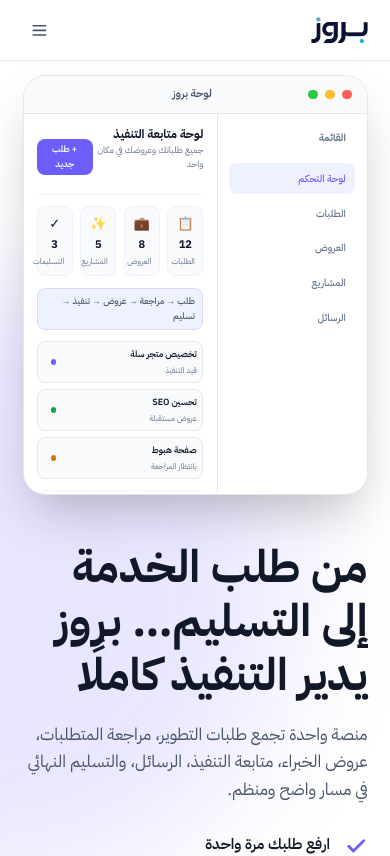
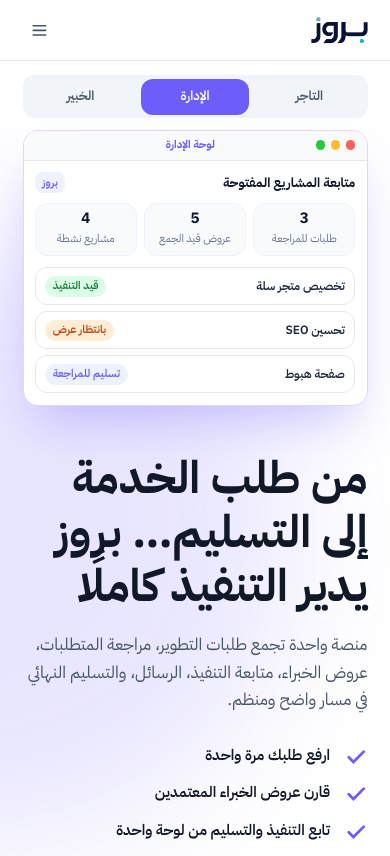
Before and after one commit to shanber/BOROZ-AGANCY, a Next.js app: page / in a window 390 px wide. Shown: the top 856 px of the page. Built offline with nearby package versions, Linux system fonts and the light colour scheme; what tailwindcss-rtl would draw is missing.

Commit message:
Polish auth inputs and homepage hero

```diff
--- a/app/(auth)/login/page.tsx
+++ b/app/(auth)/login/page.tsx
@@ -195,7 +195,7 @@
             <button
               type="submit"
               disabled={isLoading}
-              className="w-full bg-[#6D5DFB] hover:bg-[#4F46E5] disabled:bg-slate-400 text-white font-semibold py-2.5 rounded-lg transition-colors"
+              className="w-full bg-[#6D5DFB] hover:bg-[#4F46E5] disabled:bg-slate-400 text-white font-semibold py-2.5 rounded-xl transition-colors"
             >
               {isLoading ? 'جاري الدخول...' : 'تسجيل الدخول'}
             </button>
--- a/app/(auth)/register/merchant/page.tsx
+++ b/app/(auth)/register/merchant/page.tsx
@@ -94,34 +94,34 @@
   };
 
   return (
-    <div className="min-h-screen bg-gradient-to-br from-primary-navy via-[#06B6D4]/30 to-primary-navy flex items-center justify-center p-4">
+    <div className="min-h-screen bg-[#F8FAFC] flex items-center justify-center p-4">
       {/* Background decorative elements */}
-      <div className="absolute top-0 left-0 w-96 h-96 bg-[#06B6D4] opacity-10 rounded-full blur-3xl" />
-      <div className="absolute bottom-0 right-0 w-96 h-96 bg-primary-navy opacity-10 rounded-full blur-3xl" />
+      <div className="absolute top-0 left-0 w-96 h-96 bg-[#6D5DFB] opacity-[0.06] rounded-full blur-3xl pointer-events-none" />
+      <div className="absolute bottom-0 right-0 w-96 h-96 bg-[#6D5DFB] opacity-[0.05] rounded-full blur-3xl pointer-events-none" />
 
       {/* Content */}
       <div className="relative z-10 w-full max-w-md">
         {/* Logo */}
         <div className="text-center mb-8">
           <div className="flex justify-center mb-4">
-            <Image src="/شعار%20بروز.svg" alt="بروز" width={100} height={40} className="h-10 w-auto object-contain brightness-0 invert" />
+            <Image src="/شعار%20بروز.svg" alt="بروز" width={100} height={40} className="h-10 w-auto object-contain" />
           </div>
-          <p className="text-slate-300 text-sm">منصة خدمات وخبراء متاجر سلة</p>
+          <p className="text-slate-500 text-sm">منصة خدمات وخبراء متاجر سلة</p>
         </div>
 
         {/* Form Container */}
-        <div className="bg-white/5 border border-white/10 backdrop-blur-lg rounded-2xl shadow-2xl p-8">
+        <div className="bg-white border border-slate-200 shadow-lg rounded-2xl p-8">
           {/* Header */}
           <div className="flex items-center justify-between mb-8">
             <div>
-              <h1 className="text-2xl font-bold text-white mb-2 text-right">
+              <h1 className="text-2xl font-bold text-slate-900 mb-2 text-right">
                 تسجيل متجر سلة
               </h1>
-              <p className="text-slate-400 text-right text-sm">
+              <p className="text-slate-500 text-right text-sm">
                 ابدأ رحلتك مع منصة BOROZ اليوم
               </p>
             </div>
-            <Link href="/register" className="p-2 bg-white/5 hover:bg-white/10 rounded-lg transition-colors text-slate-300">
+            <Link href="/register" className="p-2 bg-slate-100 hover:bg-slate-200 rounded-lg transition-colors text-slate-600">
               <ArrowRight size={20} />
             </Link>
           </div>
@@ -145,7 +145,7 @@
           <form onSubmit={handleSubmit} className="space-y-4">
             {/* Name */}
             <div>
-              <label className="block text-sm font-medium text-slate-300 mb-2 text-right">
+              <label className="block text-sm font-medium text-slate-700 mb-2 text-right">
                 الاسم الكامل
               </label>
               <div className="relative">
@@ -155,7 +155,7 @@
                   placeholder="اسمك الكامل"
                   value={formData.name}
                   onChange={handleChange}
-                  className="w-full has-icon bg-white border border-slate-300 rounded-lg focus:outline-none focus:ring-2 focus:ring-[#06B6D4] focus:border-[#06B6D4] text-right text-slate-900 placeholder-slate-500"
+                  className="w-full has-icon bg-white border border-slate-300 rounded-lg focus:outline-none focus:ring-2 focus:ring-[#6D5DFB] focus:border-[#6D5DFB] text-right text-slate-900 placeholder-slate-500"
                   required
                 />
                 <Store size={18} className="absolute right-3 top-1/2 -translate-y-1/2 text-slate-500" />
@@ -163,7 +163,7 @@
             </div>
             {/* Store Name */}
             <div>
-              <label className="block text-sm font-medium text-slate-300 mb-2 text-right">
+              <label className="block text-sm font-medium text-slate-700 mb-2 text-right">
                 اسم المتجر
               </label>
               <div className="relative">
@@ -173,7 +173,7 @@
                   placeholder="اسم متجرك على سلة"
                   value={formData.storeName}
                   onChange={handleChange}
-                  className="w-full has-icon bg-white border border-slate-300 rounded-lg focus:outline-none focus:ring-2 focus:ring-[#06B6D4] focus:border-[#06B6D4] text-right text-slate-900 placeholder-slate-500"
+                  className="w-full has-icon bg-white border border-slate-300 rounded-lg focus:outline-none focus:ring-2 focus:ring-[#6D5DFB] focus:border-[#6D5DFB] text-right text-slate-900 placeholder-slate-500"
                   required
                 />
                 <Store size={18} className="absolute right-3 top-1/2 -translate-y-1/2 text-slate-500" />
@@ -182,7 +182,7 @@
 
             {/* Store URL */}
             <div>
-              <label className="block text-sm font-medium text-slate-300 mb-2 text-right">
+              <label className="block text-sm font-medium text-slate-700 mb-2 text-right">
                 رابط المتجر
               </label>
               <div className="relative">
@@ -192,7 +192,7 @@
                   placeholder="https://salla.sa/yourstore"
                   value={formData.storeUrl}
                   onChange={handleChange}
-                  className="w-full has-icon bg-white border border-slate-300 rounded-lg focus:outline-none focus:ring-2 focus:ring-[#06B6D4] focus:border-[#06B6D4] text-right text-slate-900 placeholder-slate-500"
+                  className="w-full has-icon bg-white border border-slate-300 rounded-lg focus:outline-none focus:ring-2 focus:ring-[#6D5DFB] focus:border-[#6D5DFB] text-right text-slate-900 placeholder-slate-500"
                   required
                 />
                 <Store size={18} className="absolute right-3 top-1/2 -translate-y-1/2 text-slate-500" />
@@ -201,7 +201,7 @@
 
             {/* Email */}
             <div>
-              <label className="block text-sm font-medium text-slate-300 mb-2 text-right">
+              <label className="block text-sm font-medium text-slate-700 mb-2 text-right">
                 البريد الإلكتروني
               </label>
               <div className="relative">
@@ -211,7 +211,7 @@
                   placeholder="example@domain.com"
                   value={formData.email}
                   onChange={handleChange}
-                  className="w-full has-icon bg-white border border-slate-300 rounded-lg focus:outline-none focus:ring-2 focus:ring-[#06B6D4] focus:border-[#06B6D4] text-right text-slate-900 placeholder-slate-500"
+                  className="w-full has-icon bg-white border border-slate-300 rounded-lg focus:outline-none focus:ring-2 focus:ring-[#6D5DFB] focus:border-[#6D5DFB] text-right text-slate-900 placeholder-slate-500"
                   required
                 />
                 <Mail size={18} className="absolute right-3 top-1/2 -translate-y-1/2 text-slate-500" />
@@ -220,7 +220,7 @@
 
             {/* Phone */}
             <div>
-              <label className="block text-sm font-medium text-slate-300 mb-2 text-right">
+              <label className="block text-sm font-medium text-slate-700 mb-2 text-right">
                 رقم الجوال
               </label>
               <PhoneInput
@@ -235,7 +235,7 @@
 
             {/* Password */}
             <div>
-              <label className="block text-sm font-medium text-slate-300 mb-2 text-right">
+              <label className="block text-sm font-medium text-slate-700 mb-2 text-right">
                 كلمة المرور
               </label>
               <div className="relative">
@@ -245,7 +245,7 @@
                   placeholder="••••••••"
                   value={formData.password}
                   onChange={handleChange}
-                  className="w-full has-icon bg-white border border-slate-300 rounded-lg focus:outline-none focus:ring-2 focus:ring-[#06B6D4] focus:border-[#06B6D4] text-right text-slate-900 placeholder-slate-500"
+                  className="w-full has-icon bg-white border border-slate-300 rounded-lg focus:outline-none focus:ring-2 focus:ring-[#6D5DFB] focus:border-[#6D5DFB] text-right text-slate-900 placeholder-slate-500"
                   required
                 />
                 <Lock size={18} className="absolute right-3 top-1/2 -translate-y-1/2 text-slate-500" />
@@ -254,7 +254,7 @@
 
             {/* Confirm Password */}
             <div>
-              <label className="block text-sm font-medium text-slate-300 mb-2 text-right">
+              <label className="block text-sm font-medium text-slate-700 mb-2 text-right">
                 تأكيد كلمة المرور
               </label>
               <div className="relative">
@@ -264,7 +264,7 @@
                   placeholder="••••••••"
                   value={formData.confirmPassword}
                   onChange={handleChange}
-                  className="w-full has-icon bg-white border border-slate-300 rounded-lg focus:outline-none focus:ring-2 focus:ring-[#06B6D4] focus:border-[#06B6D4] text-right text-slate-900 placeholder-slate-500"
+                  className="w-full has-icon bg-white border border-slate-300 rounded-lg focus:outline-none focus:ring-2 focus:ring-[#6D5DFB] focus:border-[#6D5DFB] text-right text-slate-900 placeholder-slate-500"
                   required
                 />
                 <Lock size={18} className="absolute right-3 top-1/2 -translate-y-1/2 text-slate-500" />
@@ -274,13 +274,13 @@
             {/* Terms Agreement */}
             <label className="flex items-start gap-2 cursor-pointer">
               <input type="checkbox" className="w-4 h-4 rounded border-slate-300 mt-1" required />
-              <span className="text-sm text-slate-400 text-right flex-1">
+              <span className="text-sm text-slate-500 text-right flex-1">
                 أوافق على{' '}
-                <Link href="/terms" className="text-[#06B6D4] hover:underline">
+                <Link href="/terms" className="text-[#6D5DFB] hover:underline">
                   شروط الخدمة
                 </Link>{' '}
                 و
-                <Link href="/privacy" className="text-[#06B6D4] hover:underline">
+                <Link href="/privacy" className="text-[#6D5DFB] hover:underline">
                   سياسة الخصوصية
                 </Link>
               </span>
@@ -290,22 +290,22 @@
             <button
               type="submit"
               disabled={isLoading}
-              className="w-full bg-[#06B6D4] hover:bg-[#0891B2] disabled:bg-slate-400 text-white font-semibold py-2.5 rounded-lg transition-colors"
+              className="w-full bg-[#6D5DFB] hover:bg-[#4F46E5] disabled:bg-slate-400 text-white font-semibold py-2.5 rounded-xl transition-colors"
             >
               {isLoading ? 'جاري الإنشاء...' : 'إنشاء الحساب'}
             </button>
           </form>
 
           {/* Footer Link */}
-          <p className="text-center text-slate-400 text-sm mt-6">
+          <p className="text-center text-slate-500 text-sm mt-6">
             لديك حساب بالفعل؟{' '}
-            <Link href="/login" className="text-[#06B6D4] font-semibold hover:underline">
+            <Link href="/login" className="text-[#6D5DFB] font-semibold hover:underline">
               تسجيل الدخول
             </Link>
           </p>
         </div>
 
-        <p className="text-center text-slate-400 text-xs mt-6">
+        <p className="text-center text-slate-500 text-xs mt-6">
           © 2024 BOROZ | بروز. جميع الحقوق محفوظة.
         </p>
       </div>
--- a/app/page.tsx
+++ b/app/page.tsx
@@ -172,104 +172,189 @@
 
 /* ─── Mac Dashboard Mockup ─── */
 
-function MacDashboardMockup() {
+/* ─── Hero Mockup: Layered Product Story (3 dashboards) ───
+   بروز ليست لوحة واحدة: التاجر يطلب، إدارة بروز تدير التنفيذ، الخبير ينفّذ.
+   لوحة الإدارة في الأمام لأنها قيمة بروز الأساسية (طبقة الإدارة والتشغيل). */
+
+const STATUS_TONES: Record<string, { bg: string; fg: string }> = {
+  green: { bg: '#DCFCE7', fg: '#15803D' },   // مكتمل / نشط
+  orange: { bg: '#FFEDD5', fg: '#C2410C' },  // بانتظار
+  purple: { bg: '#EEF2FF', fg: '#6D5DFB' },  // عروض / فرص
+};
+
+function StatusBadge({ label, tone }: { label: string; tone: keyof typeof STATUS_TONES }) {
+  const t = STATUS_TONES[tone];
   return (
-    <div className="relative rounded-3xl overflow-hidden shadow-2xl" style={{ background: '#FFFFFF', border: '1px solid #E5E7EB', width: '620px', height: '420px' }}>
-      {/* Mac Title Bar */}
-      <div className="h-10 flex items-center px-4 gap-3 flex-shrink-0" style={{ background: '#F8FAFC', borderBottom: '1px solid #E5E7EB' }}>
-        <div className="flex gap-2">
-          <div className="w-2.5 h-2.5 rounded-full" style={{ background: '#FF5F56' }} />
-          <div className="w-2.5 h-2.5 rounded-full" style={{ background: '#FFBD2E' }} />
-          <div className="w-2.5 h-2.5 rounded-full" style={{ background: '#27C93F' }} />
+    <span className="text-[11px] font-semibold px-2 py-0.5 rounded-full whitespace-nowrap" style={{ background: t.bg, color: t.fg }}>
+      {label}
+    </span>
+  );
+}
+
+function WindowFrame({
+  title,
+  primary = false,
+  children,
+}: {
+  title: string;
+  primary?: boolean;
+  children: React.ReactNode;
+}) {
+  return (
+    <div
+      className="rounded-2xl overflow-hidden bg-white w-full"
+      style={{
+        border: primary ? '1px solid #DDD6FE' : '1px solid #E5E7EB',
+        boxShadow: primary
+          ? '0 26px 50px -14px rgba(109,93,251,0.35)'
+          : '0 18px 36px -14px rgba(17,24,39,0.18)',
+      }}
+    >
+      {/* Title bar */}
+      <div className="h-8 flex items-center px-3 gap-2" style={{ background: '#F8FAFC', borderBottom: '1px solid #E5E7EB' }}>
+        <div className="flex gap-1.5">
+          <span className="w-2.5 h-2.5 rounded-full" style={{ background: '#FF5F56' }} />
+          <span className="w-2.5 h-2.5 rounded-full" style={{ background: '#FFBD2E' }} />
+          <span className="w-2.5 h-2.5 rounded-full" style={{ background: '#27C93F' }} />
         </div>
-        <span className="text-[11px] font-semibold text-slate-600 flex-1 text-center">لوحة بروز</span>
-        <div className="w-10" />
+        <span className="flex-1 text-center text-[11px] font-bold" style={{ color: primary ? '#6D5DFB' : '#475569' }}>
+          {title}
+        </span>
+        <span className="w-8" />
       </div>
+      <div className="p-3">{children}</div>
+    </div>
+  );
+}
 
-      {/* Dashboard Content */}
-      <div className="flex h-[calc(100%-40px)] overflow-hidden">
-        {/* Sidebar */}
-        <div className="w-40 flex-shrink-0 bg-white border-l border-slate-200 p-3 space-y-1 overflow-y-auto" style={{ borderColor: '#E5E7EB' }}>
-          <div className="px-2.5 py-1.5 text-[10px] font-bold text-slate-500 mb-3">القائمة</div>
+/* محتوى لوحة الإدارة — النافذة الأمامية */
+function AdminPanel() {
+  return (
+    <WindowFrame title="لوحة الإدارة" primary>
+      <div className="flex items-center justify-between mb-2.5">
+        <h3 className="text-[13px] font-bold text-slate-900">متابعة المشاريع المفتوحة</h3>
+        <span className="text-[11px] font-semibold px-2 py-0.5 rounded" style={{ background: '#EEF2FF', color: '#6D5DFB' }}>بروز</span>
+      </div>
+      <div className="grid grid-cols-3 gap-2 mb-3">
         {[
-            { label: 'لوحة التحكم', active: true },
-            { label: 'الطلبات', active: false },
-            { label: 'العروض', active: false },
-            { label: 'المشاريع', active: false },
-            { label: 'الرسائل', active: false },
-          ].map((item, i) => (
-            <div
-              key={i}
-              className="px-2.5 py-2 rounded text-[10px] font-medium cursor-pointer transition-colors"
-              style={item.active ? { background: '#EEF2FF', color: '#6D5DFB' } : { color: '#64748B' }}
-            >
-              {item.label}
+          { label: 'طلبات للمراجعة', value: '3' },
+          { label: 'عروض قيد الجمع', value: '5' },
+          { label: 'مشاريع نشطة', value: '4' },
+        ].map((s, i) => (
+          <div key={i} className="rounded-lg px-2 py-2 text-center" style={{ background: '#F8FAFC', border: '1px solid #EEF2FF' }}>
+            <div className="text-[15px] font-bold text-slate-900 leading-none">{s.value}</div>
+            <div className="text-[11px] text-slate-500 mt-1">{s.label}</div>
           </div>
         ))}
       </div>
-
-        {/* Main Content */}
-        <div className="flex-1 bg-white overflow-y-auto p-3.5 space-y-3">
-          {/* Header */}
-          <div className="flex items-center justify-between pb-2 border-b border-slate-100">
-            <div>
-              <h3 className="text-[12px] font-bold text-slate-900">لوحة متابعة التنفيذ</h3>
-              <p className="text-[9px] text-slate-500 mt-0.5">جميع طلباتك وعروضك في مكان واحد</p>
-            </div>
-            <button className="text-[9px] font-semibold px-2 py-1 rounded" style={{ background: '#6D5DFB', color: '#FFFFFF' }}>
-              + طلب جديد
-            </button>
-          </div>
-
-          {/* Stats Grid */}
-          <div className="grid grid-cols-4 gap-2">
+      <div className="space-y-1.5">
         {[
-              { label: 'الطلبات', value: '12', icon: '📋' },
-              { label: 'العروض', value: '8', icon: '💼' },
-              { label: 'المشاريع', value: '5', icon: '✨' },
-              { label: 'التسليمات', value: '3', icon: '✓' },
-            ].map((stat, i) => (
-              <div key={i} className="p-2 rounded text-center" style={{ background: '#F8FAFC', border: '1px solid #EEF2FF' }}>
-                <div className="text-sm mb-0.5">{stat.icon}</div>
-                <div className="text-[11px] font-bold text-slate-900">{stat.value}</div>
-                <div className="text-[8px] text-slate-500 mt-0.5">{stat.label}</div>
+          { title: 'تخصيص متجر سلة', status: 'قيد التنفيذ', tone: 'green' as const },
+          { title: 'تحسين SEO', status: 'بانتظار عرض', tone: 'orange' as const },
+          { title: 'صفحة هبوط', status: 'تسليم للمراجعة', tone: 'purple' as const },
+        ].map((row, i) => (
+          <div key={i} className="flex items-center justify-between gap-2 rounded-lg px-2.5 py-2" style={{ background: '#FFFFFF', border: '1px solid #E5E7EB' }}>
+            <span className="text-[12px] font-semibold text-slate-800 truncate">{row.title}</span>
+            <StatusBadge label={row.status} tone={row.tone} />
           </div>
         ))}
       </div>
+    </WindowFrame>
+  );
+}
 
-          {/* Workflow */}
-          <div className="text-[9px] font-medium text-slate-600 py-1.5 px-2 rounded" style={{ background: '#EEF2FF', border: '1px solid #DDD6FE' }}>
-            طلب → مراجعة → عروض → تنفيذ → تسليم
+/* محتوى لوحة التاجر — خلفية أعلى اليمين */
+function MerchantPanel() {
+  return (
+    <WindowFrame title="لوحة التاجر">
+      <div className="flex items-center justify-between mb-2.5">
+        <h3 className="text-[13px] font-bold text-slate-900">طلباتي</h3>
+        <span className="text-[11px] font-semibold px-2 py-1 rounded-lg text-white" style={{ background: '#6D5DFB' }}>+ طلب جديد</span>
       </div>
-
-          {/* Projects List */}
       <div className="space-y-1.5">
         {[
-              { title: 'تخصيص متجر سلة', status: 'قيد التنفيذ', color: '#6D5DFB' },
-              { title: 'تحسين SEO', status: 'عروض مستقبلة', color: '#16A34A' },
-              { title: 'صفحة هبوط', status: 'بانتظار المراجعة', color: '#D97706' },
-            ].map((project, i) => (
-              <div key={i} className="p-1.5 rounded text-[9px] flex items-center justify-between" style={{ background: '#F8FAFC', border: '1px solid #E5E7EB' }}>
-                <div className="flex-1 min-w-0">
-                  <div className="font-semibold text-slate-900 truncate">{project.title}</div>
-                  <div className="text-slate-500 text-[8px] mt-0.5">{project.status}</div>
-                </div>
-                <div className="w-1.5 h-1.5 rounded-full ml-2 flex-shrink-0" style={{ background: project.color }} />
+          { title: 'عروض مستلمة', tone: 'purple' as const, badge: 'عرضان' },
+          { title: 'مشروع قيد التنفيذ', tone: 'green' as const, badge: 'نشط' },
+          { title: 'تسليم بانتظار الاعتماد', tone: 'orange' as const, badge: 'مراجعة' },
+        ].map((row, i) => (
+          <div key={i} className="flex items-center justify-between gap-2 rounded-lg px-2.5 py-2" style={{ background: '#F8FAFC', border: '1px solid #E5E7EB' }}>
+            <span className="text-[12px] font-semibold text-slate-800 truncate">{row.title}</span>
+            <StatusBadge label={row.badge} tone={row.tone} />
           </div>
         ))}
       </div>
+    </WindowFrame>
+  );
+}
 
-          {/* Activity */}
-          <div className="border-t border-slate-100 pt-2 text-[8px]">
-            <div className="font-bold text-slate-600 mb-1">آخر نشاط</div>
-            <div className="space-y-1 text-slate-500">
-              <div>✓ تم إرسال عرض جديد</div>
-              <div>📝 تم تحديث حالة المشروع</div>
-              <div>📤 تم رفع تسليم جديد</div>
+/* محتوى لوحة الخبير — خلفية أسفل اليسار */
+function ProviderPanel() {
+  return (
+    <WindowFrame title="لوحة الخبير">
+      <div className="flex items-center justify-between mb-2.5">
+        <h3 className="text-[13px] font-bold text-slate-900">فرصي ومشاريعي</h3>
+      </div>
+      <div className="space-y-1.5">
+        {[
+          { title: 'فرصة مدعو لها', tone: 'purple' as const, badge: 'دعوة' },
+          { title: 'عرض مرسل', tone: 'green' as const, badge: 'مُرسل' },
+          { title: 'تسليم مرفوع', tone: 'orange' as const, badge: 'بانتظار' },
+        ].map((row, i) => (
+          <div key={i} className="flex items-center justify-between gap-2 rounded-lg px-2.5 py-2" style={{ background: '#F8FAFC', border: '1px solid #E5E7EB' }}>
+            <span className="text-[12px] font-semibold text-slate-800 truncate">{row.title}</span>
+            <StatusBadge label={row.badge} tone={row.tone} />
+          </div>
+        ))}
+      </div>
+    </WindowFrame>
+  );
+}
+
+/* الديسكتوب: ثلاث نوافذ متراكبة — الإدارة في الأمام، التاجر أعلى اليمين، الخبير أسفل اليسار */
+function LayeredDashboardStory() {
+  return (
+    <div className="relative hidden lg:block" style={{ width: 600, height: 460 }}>
+      {/* الخبير — خلف، أسفل اليسار */}
+      <div className="absolute" style={{ left: 0, bottom: 0, width: 300, zIndex: 10, transform: 'rotate(-3deg) scale(0.9)', transformOrigin: '0% 100%' }}>
+        <ProviderPanel />
+      </div>
+      {/* التاجر — خلف، أعلى اليمين */}
+      <div className="absolute" style={{ right: 0, top: 0, width: 300, zIndex: 20, transform: 'rotate(3deg) scale(0.9)', transformOrigin: '100% 0%' }}>
+        <MerchantPanel />
+      </div>
+      {/* الإدارة — في الأمام، الوسط */}
+      <div className="absolute" style={{ left: '50%', top: '50%', width: 372, zIndex: 30, transform: 'translate(-50%, -50%)' }}>
+        <AdminPanel />
       </div>
     </div>
+  );
+}
+
+/* الجوال: نافذة واحدة مختصرة مع تبويبات (افتراضي: الإدارة) — لا تراكب */
+function MobileDashboardStory() {
+  const [tab, setTab] = useState<'merchant' | 'admin' | 'provider'>('admin');
+  return (
+    <div className="lg:hidden w-full max-w-sm mx-auto">
+      <div className="flex gap-1.5 p-1 rounded-xl mb-3" style={{ background: '#F1F5F9' }}>
+        {[
+          { key: 'merchant' as const, label: 'التاجر' },
+          { key: 'admin' as const, label: 'الإدارة' },
+          { key: 'provider' as const, label: 'الخبير' },
+        ].map((t) => (
+          <button
+            key={t.key}
+            type="button"
+            onClick={() => setTab(t.key)}
+            className="flex-1 py-2 text-[13px] font-semibold rounded-lg transition-colors"
+            style={tab === t.key ? { background: '#6D5DFB', color: '#FFFFFF' } : { color: '#475569' }}
+          >
+            {t.label}
+          </button>
+        ))}
       </div>
-      </div>
+      {tab === 'merchant' && <MerchantPanel />}
+      {tab === 'admin' && <AdminPanel />}
+      {tab === 'provider' && <ProviderPanel />}
     </div>
   );
 }
@@ -332,9 +417,10 @@
             </div>
           </div>
 
-          {/* Mac Mockup Column - Left */}
+          {/* Mockup Column - Left: Layered Product Story */}
           <div className="order-1 lg:order-2 flex justify-center lg:justify-end">
-            <MacDashboardMockup />
+            <LayeredDashboardStory />
+            <MobileDashboardStory />
           </div>
         </div>
       </div>
```
Also changed, not shown: app/(auth)/register/provider/page.tsx (+55 -55 lines). Lines whose indentation alone changed are shown as unchanged.
